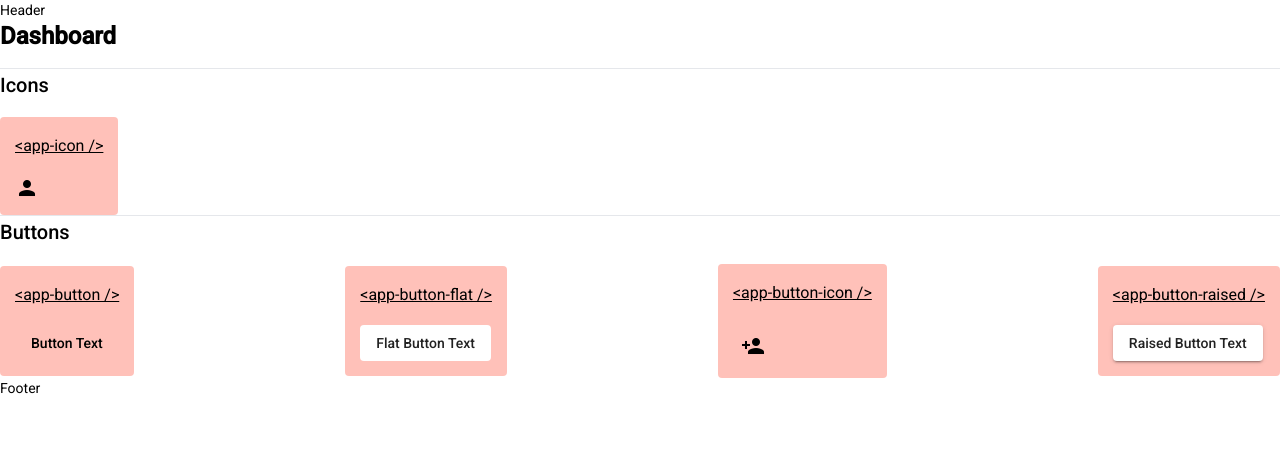
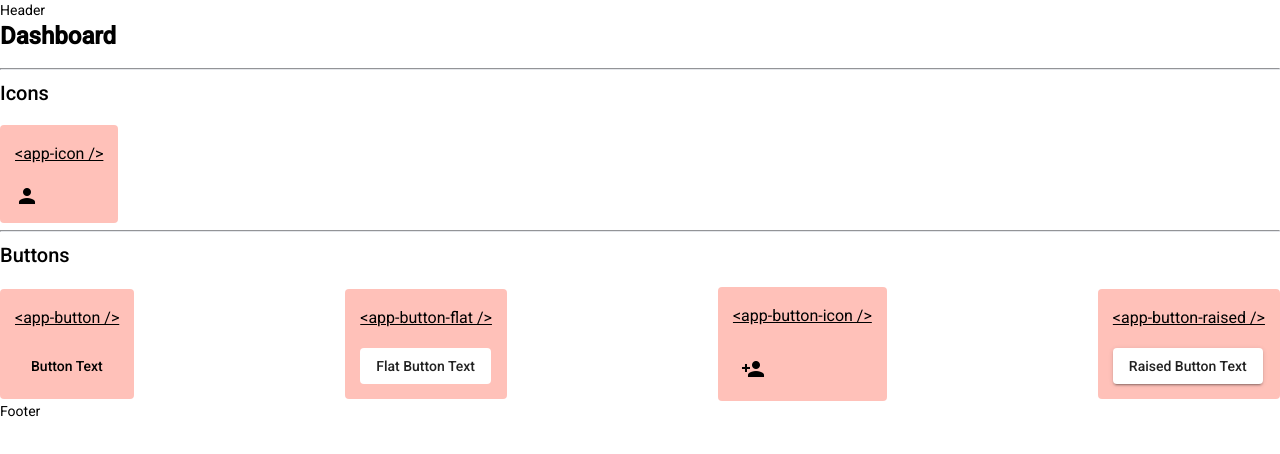
Before and after one commit to KyleStank/stankng, an Angular app: page /dashboard in a window 1280 px wide. Shown: the top 454 px of the page. Built offline with nearby package versions, Linux system fonts and the light colour scheme.

Commit message:
Disabled tailwindcss's Preflight plugin as it conflicts with @angular/material's base styles and is simply unnecessary.

```diff
--- a/tailwind.config.js
+++ b/tailwind.config.js
@@ -12,5 +12,11 @@ module.exports = {
   variants: {
     extend: {}
   },
+  corePlugins: {
+    // Preflight conflicts with @angular/material's base styles.
+    // Material's default styles cover everything Preflight covers.
+    // If you must use Preflight, please see https://tailwindcss.com/docs/plugins#adding-utilities for creating a custom plugin.
+    preflight: false
+  },
   plugins: []
 }
```
